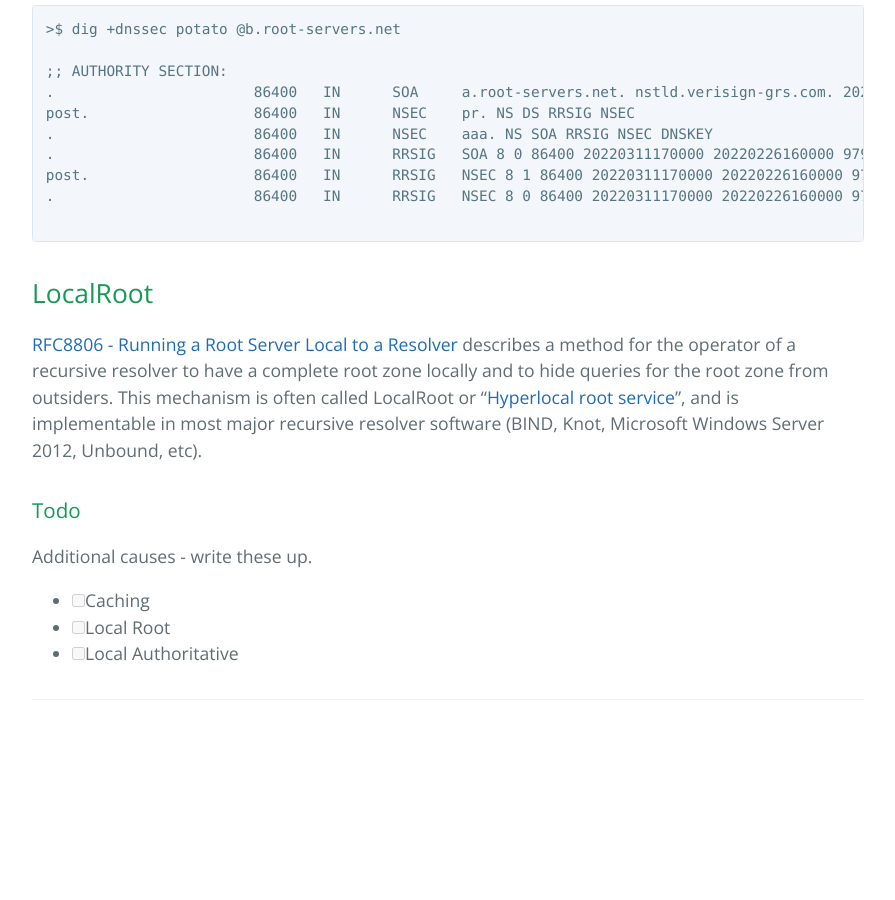
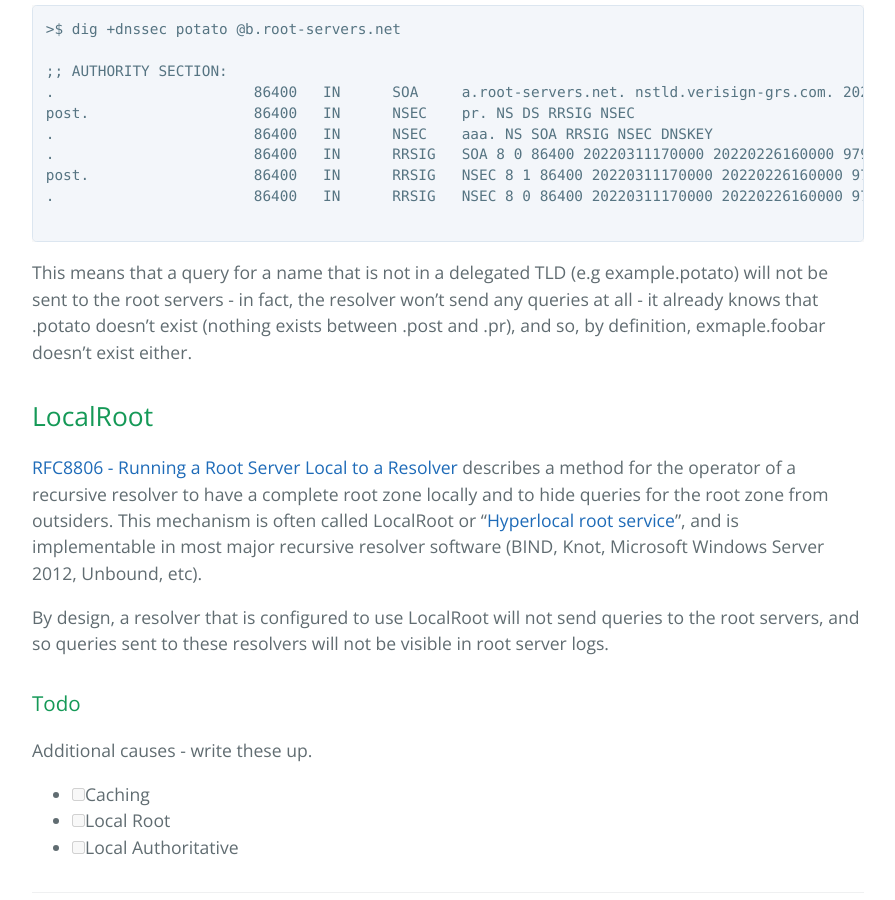
Before and after one commit to wkumari/wkumari.github.io, a Jekyll site: the page built from _posts/2022-02-25-losing-visibility-into-dns.md, in a window 1280 px wide and 900 px high, scrolled down 1587 px. Shown: the whole window, without its empty margins (192-1087 px from the left). Built offline with Jekyll 4.4.1, drawn with Linux system fonts in a browser that asks for light colours; before the commit the page ends 2367 px from its top, so only the background shows below that.

Commit message:
Some more on AggressiveNSEC and LocalRoot.

````diff
--- a/_posts/2022-02-25-losing-visibility-into-dns.md
+++ b/_posts/2022-02-25-losing-visibility-into-dns.md
@@ -47,9 +47,17 @@ post.			86400	IN	RRSIG	NSEC 8 1 86400 20220311170000 20220226160000 9799 . dNxQV
 
 ```
 
+This means that a query for a name that is not in a delegated TLD (e.g example.potato) will not be sent to the root servers - in fact, the resolver won't
+send any queries at all - it already knows that .potato doesn't exist (nothing
+exists between .post and .pr), and so, by definition, exmaple.foobar doesn't
+exist either.
+
 ## LocalRoot
 [RFC8806 - Running a Root Server Local to a Resolver](https://datatracker.ietf.org/doc/rfc8806/) describes a method for the operator of a recursive resolver to have a complete root zone locally and to hide queries for the root zone from outsiders. This mechanism is often called LocalRoot or "[Hyperlocal root service](https://www.icann.org/en/system/files/files/octo-027-25aug21-en.pdf)", and is implementable in most major recursive resolver software (BIND, Knot, Microsoft Windows Server 2012, Unbound, etc).
 
+By design, a resolver that is configured to use LocalRoot will not send queries
+to the root servers, and so queries sent to these resolvers will not be
+visible in root server logs.
 
 ### Todo
 Additional causes - write these up.
````
